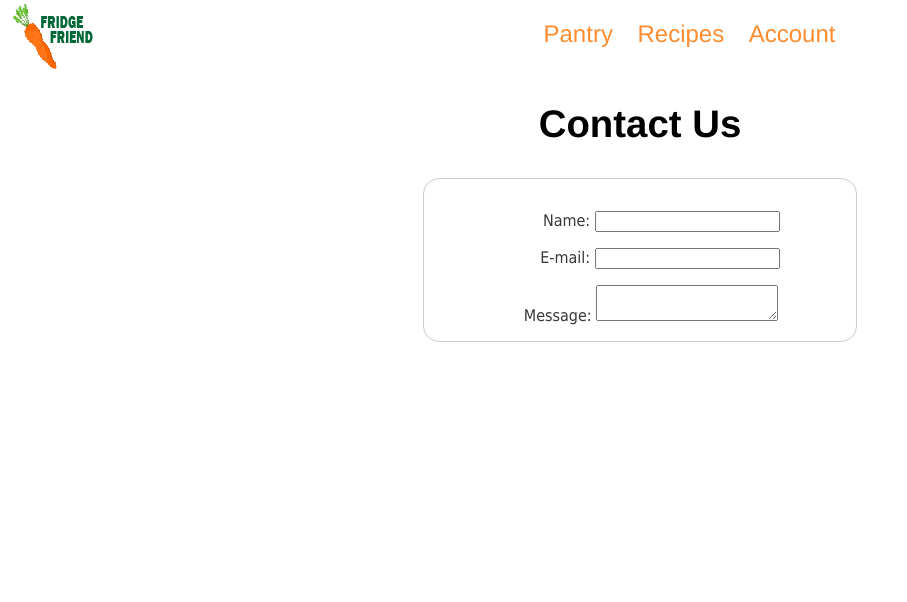
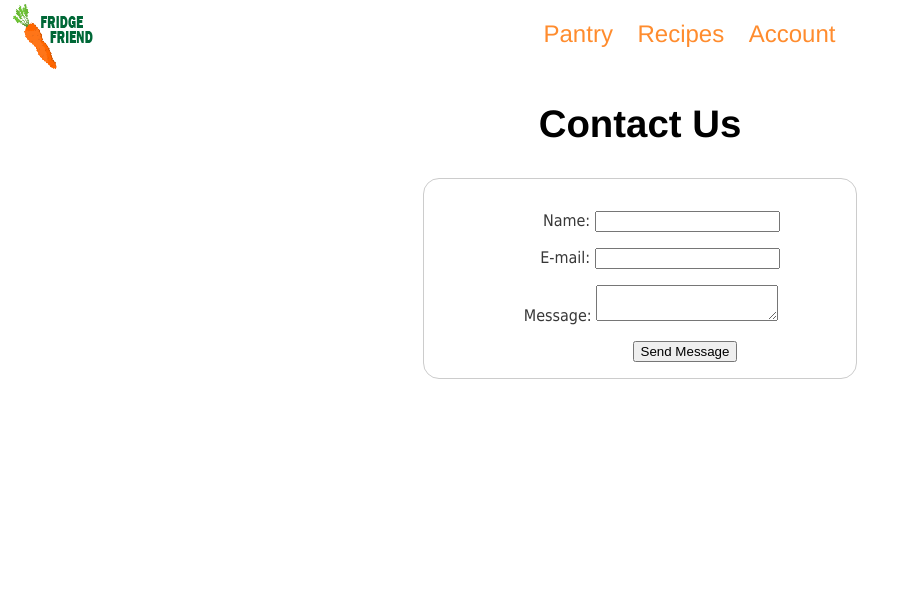
Before and after one commit to KWolley/Fridge-Friend, a PHP site: page /contactus.html in a window 1280 px wide. Shown: the top 602 px of the page, without its empty margins (0-907 px from the left). Run offline with PHP 8.4, Linux system fonts and the light colour scheme.

Commit message:
added submit button to contact us page

```diff
--- a/HTML-CSS-JS/contactus.css
+++ b/HTML-CSS-JS/contactus.css
@@ -27,8 +27,6 @@ label {
     text-align: right;
 }
 
-h1 {
-    font-family: 'Ubuntu', Helvetica, sans-serif;
-    font-size: 40px;
-    text-align: center;
+.form-btn {
+    padding-left: 90px;
 }
--- a/HTML-CSS-JS/contactus.html
+++ b/HTML-CSS-JS/contactus.html
@@ -39,6 +39,9 @@
                 <label for="msg">Message:</label>
                 <textarea id="msg" name="user_message"></textarea>
             </li>
+            <li class = "form-btn">
+                <button type="submit"> Send Message </button>
+            </li>
         </ul>
     </form>
 </div>
```
